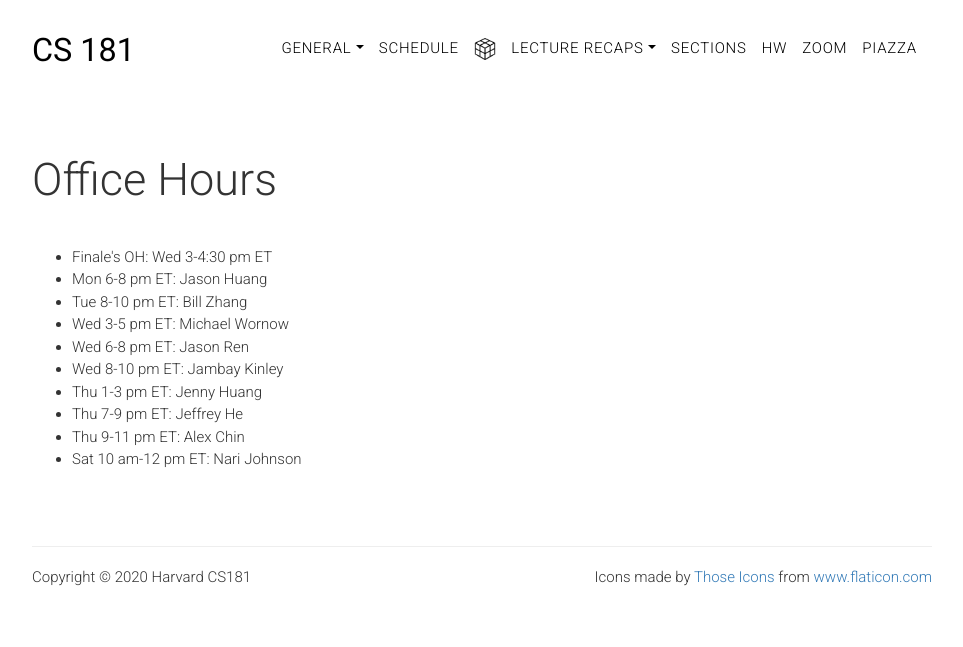
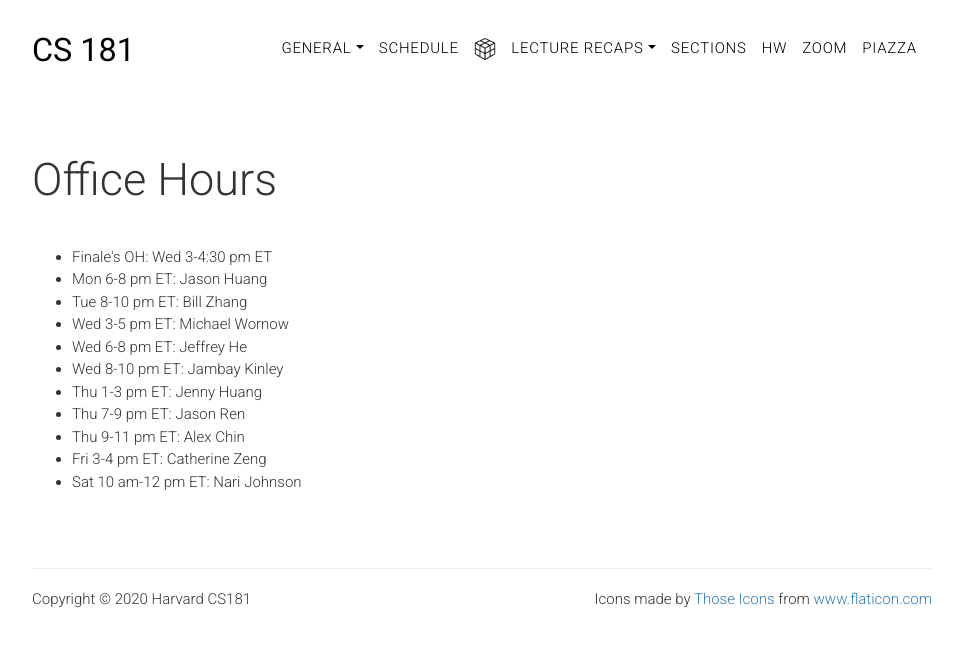
Before and after one commit to harvard-ml-courses/cs181-web-2020, a Jekyll site: the page built from officehours.html, in a window 1280 px wide. Shown: the top 647 px of the page, without its empty margins (158-1121 px from the left). Built offline with Jekyll 4.4.1, drawn with Linux system fonts in a browser that asks for light colours.

Commit message:
OH updated

```diff
--- a/_data/all.yaml
+++ b/_data/all.yaml
@@ -19,15 +19,17 @@ ohs:
   - time: Wed 3-5 pm ET
     TF: Michael Wornow
   - time: Wed 6-8 pm ET
-    TF: Jason Ren
+    TF: Jeffrey He
   - time: Wed 8-10 pm ET
     TF: Jambay Kinley
   - time: Thu 1-3 pm ET
     TF: Jenny Huang
   - time: Thu 7-9 pm ET
-    TF: Jeffrey He
+    TF: Jason Ren
   - time: Thu 9-11 pm ET
     TF: Alex Chin
+  - time: Fri 3-4 pm ET
+    TF: Catherine Zeng
   - time: Sat 10 am-12 pm ET
     TF: Nari Johnson
 
```
